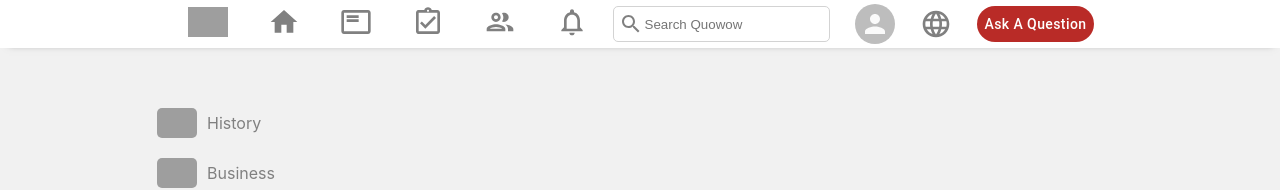
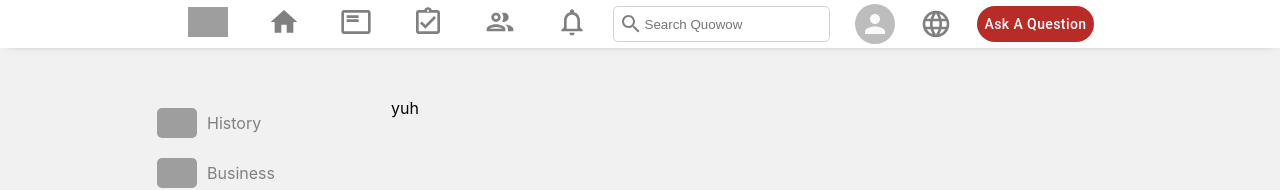
Before and after one commit to lewist13/Quowow, a React (Create React App) app in the folder quowow-app/: page / in a window 1280 px wide. Shown: the top 190 px of the page. Built offline with nearby package versions, Linux system fonts and the light colour scheme; grey boxes are pictures that could not be loaded.

Commit message:
created quowowbox + css; rendered in feed

```diff
--- a/quowow-app/src/components/Feed.js
+++ b/quowow-app/src/components/Feed.js
@@ -1,8 +1,13 @@
 import React from "react";
 import "../styles/Feed.css";
+import QuowowBox from "./QuowowBox";
 
 function Feed() {
-  return <div className="feed"></div>;
+  return (
+    <div className="feed">
+      <QuowowBox />
+    </div>
+  );
 }
 
 export default Feed;
--- /dev/null
+++ b/quowow-app/src/components/QuowowBox.js
@@ -0,0 +1,8 @@
+import React from "react";
+import "../styles/QuowowBox.css";
+
+function QuowowBox() {
+  return <div>yuh</div>;
+}
+
+export default QuowowBox;
```
Also changed, not shown: quowow-app/src/styles/QuowowBox.css (added).
